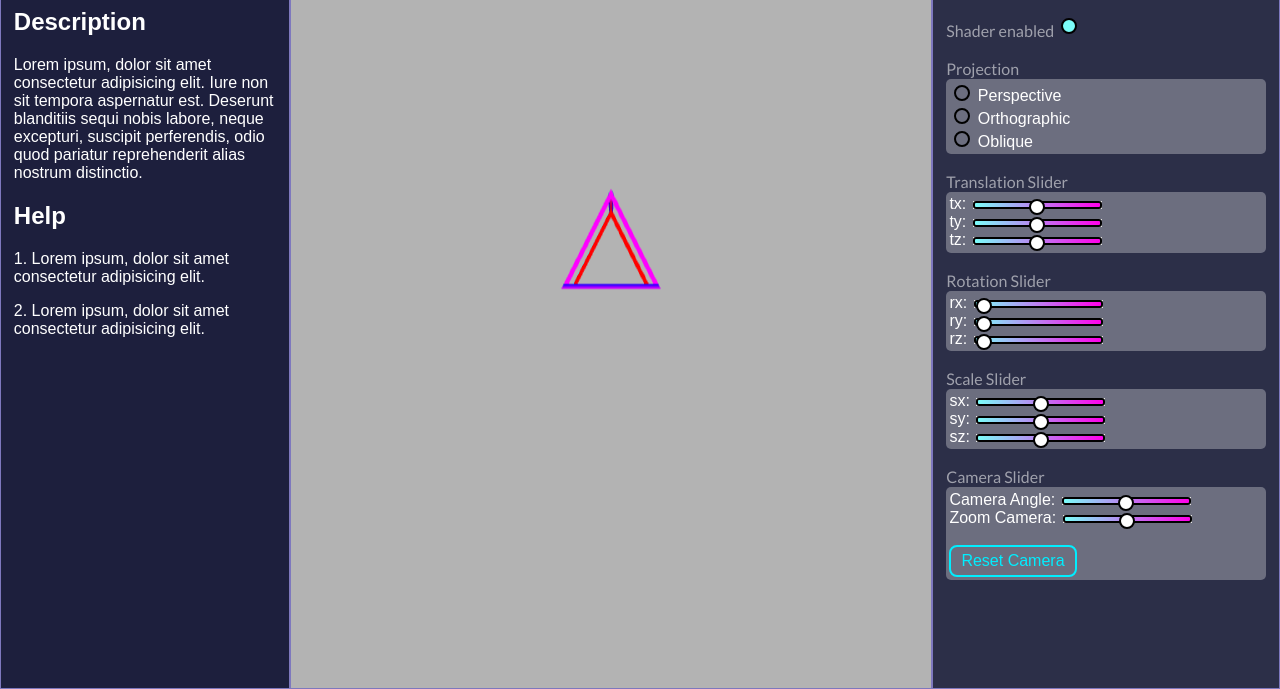
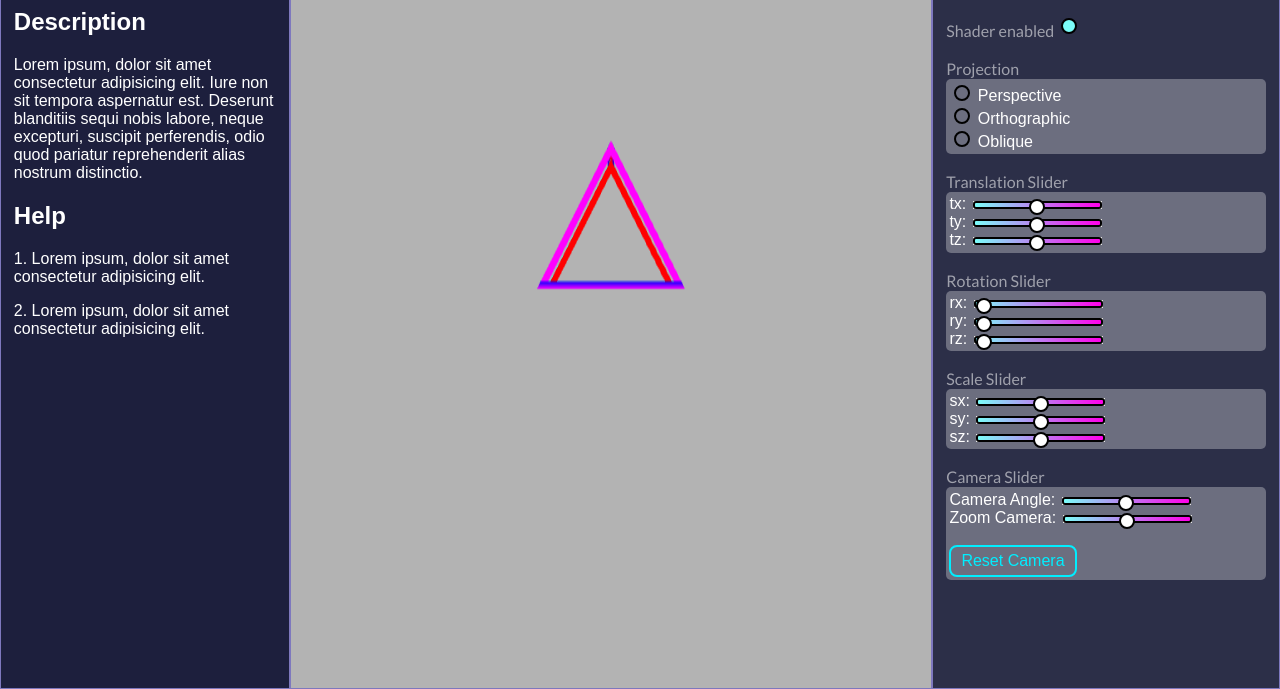
Before and after one commit to SurTan02/IF3260_Tugas2_K02_G17, a plain HTML site: page src/index.html in a window 1280 px wide. Shown: the part 111-800 px from the top of the page. Drawn offline with Linux system fonts and the light colour scheme; a web font is replaced by a local one.

Commit message:
fix: radius in camera

```diff
--- a/src/index.html
+++ b/src/index.html
@@ -103,7 +103,7 @@
                         <label for="yCamera">Camera Angle: </label>
                         <input type="range" min="-360" max="360" step="1" value="0" class="slider" id="yCamera" name="yCamera"><br>
                         <label for="zoomCamera">Zoom Camera: </label>
-                        <input type="range" min="10" max="170" step="10" value="90" class="slider" id="zoomCamera" name="zoomCamera"><br><br>
+                        <input type="range" min="-25" max="-5" step="0.5" value="-15" class="slider" id="zoomCamera" name="zoomCamera"><br><br>
                         <input type="button" class="resetbutton" id="resetbutton" name="resetbutton" value="Reset Camera" ><br>
                     </div>
 				</div>
--- a/src/js/draw.js
+++ b/src/js/draw.js
@@ -95,7 +95,7 @@ function main(jsonObj) {
 	// Set up the camera -> TAR GANTI BUATAN KITA
 	var fieldOfView = ((180 - zc) * Math.PI) / 180;
 	const camera = {
-		fieldOfView: fieldOfView, // in radians
+		fieldOfView: (45 * Math.PI) / 180, // in radians
 		aspectRatio: canvas.clientWidth / canvas.clientHeight,
 		nearClipPlane: 0.1,
 		farClipPlane: 100.0,
@@ -127,13 +127,14 @@ function main(jsonObj) {
 		var fieldOfView = ((180 - zc) * Math.PI) / 180;
 		mat4.perspective(
 			projectionMatrix,
-			fieldOfView,
+			(45 * Math.PI) / 180,
 			camera.aspectRatio,
 			camera.nearClipPlane,
 			camera.farClipPlane
 		);
 		// const projectionMatrix = getProjection(45, camera.aspectRatio, 1, 100)
-		mat4.translate(projectionMatrix, projectionMatrix, [0, 0, -10.0]);
+		console.log("zc", zc);
+		mat4.translate(projectionMatrix, projectionMatrix, [0, 0, zc]);
 		drawObject(gl, program, model, projectionMatrix);
 		requestAnimationFrame(render);
 	}
@@ -146,6 +147,8 @@ function drawObject(gl, program, model, projectionMatrix) {
 
 	// CAMERA ANGLE
 	projectionMatrix = rotationY(projectionMatrix, yc);
+
+	// Rotasi
 	var cameraMatrix = m4();
 	cameraMatrix = xRotate(cameraMatrix, rx);
 	cameraMatrix = yRotate(cameraMatrix, ry);
@@ -157,10 +160,6 @@ function drawObject(gl, program, model, projectionMatrix) {
 
 	modelViewMatrix = multiply(modelViewMatrix, viewMatrix);
 
-	// ROTASI
-	// projectionMatrix = rotationX(projectionMatrix, rx);
-	// projectionMatrix = rotationY(projectionMatrix, ry);
-	// projectionMatrix = rotationZ(projectionMatrix, rz);
 	// TRANSLASI
 	modelViewMatrix = translate(modelViewMatrix, tx, ty, tz);
 
--- a/src/js/script.js
+++ b/src/js/script.js
@@ -23,7 +23,7 @@ var sx = 1;
 var sy = 1;
 var sz = 1;
 var yc = 0;
-var zc = 90;
+var zc = -15;
 
 slider_tx.value = tx;
 slider_ty.value = ty;
```
